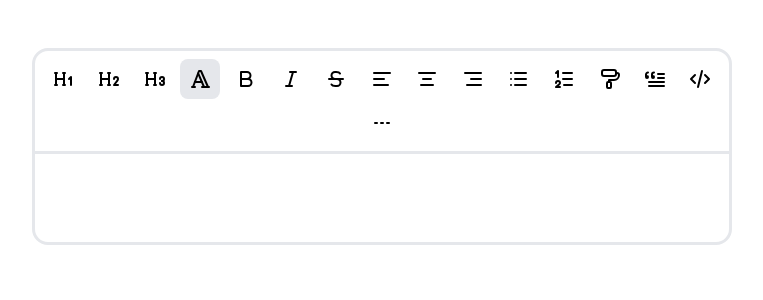
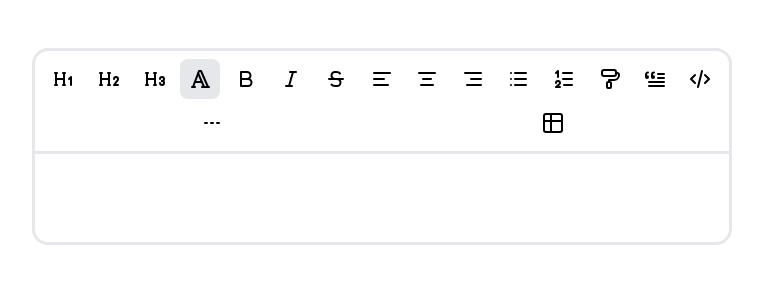
Before and after one commit to codinngar/rich-text-editor, a React (Vite) app: page / in a window 1280 px wide. Shown: the top 300 px of the page, without its empty margins (258-1021 px from the left). Built offline with nearby package versions, Linux system fonts and the light colour scheme.

Commit message:
add table

```diff
--- a/package.json
+++ b/package.json
@@ -13,6 +13,10 @@
     "@tailwindcss/vite": "^4.1.8",
     "@tiptap/extension-code-block-lowlight": "^2.12.0",
     "@tiptap/extension-highlight": "^2.12.0",
+    "@tiptap/extension-table": "^2.12.0",
+    "@tiptap/extension-table-cell": "^2.12.0",
+    "@tiptap/extension-table-header": "^2.12.0",
+    "@tiptap/extension-table-row": "^2.12.0",
     "@tiptap/extension-text-align": "^2.12.0",
     "@tiptap/pm": "^2.12.0",
     "@tiptap/react": "^2.12.0",
--- a/src/components/Icons.tsx
+++ b/src/components/Icons.tsx
@@ -373,3 +373,25 @@ export const HorizontalLineIcon = () => {
     </svg>
   );
 };
+
+export const TableIcon = () => {
+  return (
+    <svg
+      xmlns="http://www.w3.org/2000/svg"
+      width="24"
+      height="24"
+      viewBox="0 0 24 24"
+      fill="none"
+      stroke="currentColor"
+      strokeWidth="2"
+      strokeLinecap="round"
+      strokeLinejoin="round"
+      className="icon icon-tabler icons-tabler-outline icon-tabler-table"
+    >
+      <path stroke="none" d="M0 0h24v24H0z" fill="none" />
+      <path d="M3 5a2 2 0 0 1 2 -2h14a2 2 0 0 1 2 2v14a2 2 0 0 1 -2 2h-14a2 2 0 0 1 -2 -2v-14z" />
+      <path d="M3 10h18" />
+      <path d="M10 3v18" />
+    </svg>
+  );
+};
--- /dev/null
+++ b/src/components/MenuBar.tsx
@@ -0,0 +1,143 @@
+import { Editor } from "@tiptap/react";
+import {
+  AlignCenterIcon,
+  AlignLeftIcon,
+  AlignRightIcon,
+  BlockQuoteIcon,
+  BoldIcon,
+  CodeBlockIcon,
+  Heading1Icon,
+  Heading2Icon,
+  Heading3Icon,
+  HighlighterIcon,
+  HorizontalLineIcon,
+  ItalicIcon,
+  OrderedListIcon,
+  ParagraphIcon,
+  StrikeThroughIcon,
+  UnOrderedListIcon,
+  TableIcon,
+} from "./Icons";
+
+type MenuBarProps = {
+  editor: Editor | null;
+};
+
+const MenuBar = ({ editor }: MenuBarProps) => {
+  if (!editor) {
+    return null;
+  }
+
+  const options = [
+    {
+      icon: <Heading1Icon />,
+      onClick: () => editor.chain().focus().toggleHeading({ level: 1 }).run(),
+      isActive: editor.isActive("heading", { level: 1 }),
+    },
+    {
+      icon: <Heading2Icon />,
+      onClick: () => editor.chain().focus().toggleHeading({ level: 2 }).run(),
+      isActive: editor.isActive("heading", { level: 2 }),
+    },
+    {
+      icon: <Heading3Icon />,
+      onClick: () => editor.chain().focus().toggleHeading({ level: 3 }).run(),
+      isActive: editor.isActive("heading", { level: 3 }),
+    },
+    {
+      icon: <ParagraphIcon />,
+      onClick: () => editor.chain().focus().setParagraph().run(),
+      isActive: editor.isActive("paragraph"),
+    },
+    {
+      icon: <BoldIcon />,
+      onClick: () => editor.chain().focus().toggleBold().run(),
+      isActive: editor.isActive("bold"),
+    },
+    {
+      icon: <ItalicIcon />,
+      onClick: () => editor.chain().focus().toggleItalic().run(),
+      isActive: editor.isActive("italic"),
+    },
+    {
+      icon: <StrikeThroughIcon />,
+      onClick: () => editor.chain().focus().toggleStrike().run(),
+      isActive: editor.isActive("strike"),
+    },
+    {
+      icon: <AlignLeftIcon />,
+      onClick: () => editor.chain().focus().setTextAlign("left").run(),
+      isActive: editor.isActive({ textAlign: "left" }),
+    },
+    {
+      icon: <AlignCenterIcon />,
+      onClick: () => editor.chain().focus().setTextAlign("center").run(),
+      isActive: editor.isActive({ textAlign: "center" }),
+    },
+    {
+      icon: <AlignRightIcon />,
+      onClick: () => editor.chain().focus().setTextAlign("right").run(),
+      isActive: editor.isActive({ textAlign: "right" }),
+    },
+    {
+      icon: <UnOrderedListIcon />,
+      onClick: () => editor.chain().focus().toggleBulletList().run(),
+      isActive: editor.isActive("bulletList"),
+    },
+    {
+      icon: <OrderedListIcon />,
+      onClick: () => editor.chain().focus().toggleOrderedList().run(),
+      isActive: editor.isActive("orderedList"),
+    },
+    {
+      icon: <HighlighterIcon />,
+      onClick: () => editor.chain().focus().toggleHighlight().run(),
+      isActive: editor.isActive("highlight"),
+    },
+    {
+      icon: <BlockQuoteIcon />,
+      onClick: () => editor.chain().focus().toggleBlockquote().run(),
+      isActive: editor.isActive("blockquote"),
+    },
+    {
+      icon: <CodeBlockIcon />,
+      onClick: () => editor.chain().focus().toggleCodeBlock().run(),
+      isActive: editor.isActive("codeBlock"),
+    },
+    {
+      icon: <HorizontalLineIcon />,
+      onClick: () => editor.chain().focus().setHorizontalRule().run(),
+      isActive: editor.isActive("horizontal"),
+    },
+    {
+      icon: <TableIcon />,
+      onClick: () =>
+        editor
+          .chain()
+          .focus()
+          .insertTable({ rows: 3, cols: 3, withHeaderRow: true })
+          .run(),
+      isActive: editor.isActive("horizontal"),
+    },
+  ];
+
+  return (
+    <div className="p-2 border-b-3 border-b-gray-200 flex flex-wrap justify-around items-center gap-1">
+      {options.map((option, index) => (
+        <button
+          key={index}
+          onClick={option.onClick}
+          className={
+            option.isActive
+              ? "p-2 rounded-lg bg-gray-200 cursor-pointer"
+              : "p-2 rounded-lg bg-transparent hover:bg-gray-100 cursor-pointer"
+          }
+        >
+          {option.icon}
+        </button>
+      ))}
+    </div>
+  );
+};
+
+export default MenuBar;
--- a/src/components/RichTextEditor.tsx
+++ b/src/components/RichTextEditor.tsx
@@ -1,147 +1,22 @@
+import { EditorContent, useEditor } from "@tiptap/react";
+import StarterKit from "@tiptap/starter-kit";
 import Highlight from "@tiptap/extension-highlight";
 import TextAlign from "@tiptap/extension-text-align";
+import Table from "@tiptap/extension-table";
+import TableCell from "@tiptap/extension-table-cell";
+import TableHeader from "@tiptap/extension-table-header";
+import TableRow from "@tiptap/extension-table-row";
 import CodeBlockLowlight from "@tiptap/extension-code-block-lowlight";
-import { Editor, EditorContent, useEditor } from "@tiptap/react";
 import { all, createLowlight } from "lowlight";
-import StarterKit from "@tiptap/starter-kit";
-import {
-  AlignCenterIcon,
-  AlignLeftIcon,
-  AlignRightIcon,
-  BlockQuoteIcon,
-  BoldIcon,
-  CodeBlockIcon,
-  Heading1Icon,
-  Heading2Icon,
-  Heading3Icon,
-  HighlighterIcon,
-  HorizontalLineIcon,
-  ItalicIcon,
-  OrderedListIcon,
-  ParagraphIcon,
-  StrikeThroughIcon,
-  UnOrderedListIcon,
-} from "./Icons";
+import MenuBar from "./MenuBar";
 
 const lowlight = createLowlight(all);
-
-type MenuBarProps = {
-  editor: Editor | null;
-};
-
-
-const MenuBar = ({ editor }: MenuBarProps) => {
-  if (!editor) {
-    return null;
-  }
-
-  const options = [
-    {
-      icon: <Heading1Icon />,
-      onClick: () => editor.chain().focus().toggleHeading({ level: 1 }).run(),
-      isActive: editor.isActive("heading", { level: 1 }),
-    },
-    {
-      icon: <Heading2Icon />,
-      onClick: () => editor.chain().focus().toggleHeading({ level: 2 }).run(),
-      isActive: editor.isActive("heading", { level: 2 }),
-    },
-    {
-      icon: <Heading3Icon />,
-      onClick: () => editor.chain().focus().toggleHeading({ level: 3 }).run(),
-      isActive: editor.isActive("heading", { level: 3 }),
-    },
-    {
-      icon: <ParagraphIcon />,
-      onClick: () => editor.chain().focus().setParagraph().run(),
-      isActive: editor.isActive("paragraph"),
-    },
-    {
-      icon: <BoldIcon />,
-      onClick: () => editor.chain().focus().toggleBold().run(),
-      isActive: editor.isActive("bold"),
-    },
-    {
-      icon: <ItalicIcon />,
-      onClick: () => editor.chain().focus().toggleItalic().run(),
-      isActive: editor.isActive("italic"),
-    },
-    {
-      icon: <StrikeThroughIcon />,
-      onClick: () => editor.chain().focus().toggleStrike().run(),
-      isActive: editor.isActive("strike"),
-    },
-    {
-      icon: <AlignLeftIcon />,
-      onClick: () => editor.chain().focus().setTextAlign("left").run(),
-      isActive: editor.isActive({ textAlign: "left" }),
-    },
-    {
-      icon: <AlignCenterIcon />,
-      onClick: () => editor.chain().focus().setTextAlign("center").run(),
-      isActive: editor.isActive({ textAlign: "center" }),
-    },
-    {
-      icon: <AlignRightIcon />,
-      onClick: () => editor.chain().focus().setTextAlign("right").run(),
-      isActive: editor.isActive({ textAlign: "right" }),
-    },
-    {
-      icon: <UnOrderedListIcon />,
-      onClick: () => editor.chain().focus().toggleBulletList().run(),
-      isActive: editor.isActive("bulletList"),
-    },
-    {
-      icon: <OrderedListIcon />,
-      onClick: () => editor.chain().focus().toggleOrderedList().run(),
-      isActive: editor.isActive("orderedList"),
-    },
-    {
-      icon: <HighlighterIcon />,
-      onClick: () => editor.chain().focus().toggleHighlight().run(),
-      isActive: editor.isActive("highlight"),
-    },
-    {
-      icon: <BlockQuoteIcon />,
-      onClick: () => editor.chain().focus().toggleBlockquote().run(),
-      isActive: editor.isActive("blockquote"),
-    },
-    {
-      icon: <CodeBlockIcon />,
-      onClick: () => editor.chain().focus().toggleCodeBlock().run(),
-      isActive: editor.isActive("codeBlock"),
-    },
-    {
-      icon: <HorizontalLineIcon />,
-      onClick: () => editor.chain().focus().setHorizontalRule().run(),
-      isActive: editor.isActive("horizontal"),
-    },
-  ];
-
-  return (
-    <div className="p-2 border-b-3 border-b-gray-200 flex flex-wrap justify-around items-center gap-1">
-      {options.map((option, index) => (
-        <button
-          key={index}
-          onClick={option.onClick}
-          className={
-            option.isActive
-              ? "p-2 rounded-lg bg-gray-200 cursor-pointer"
-              : "p-2 rounded-lg bg-transparent hover:bg-gray-100 cursor-pointer"
-          }
-        >
-          {option.icon}
-        </button>
-      ))}
-    </div>
-  );
-};
 
 const RichTextEditor = () => {
   const editor = useEditor({
     editorProps: {
       attributes: {
-        class: "p-8 outline-none font-inter",
+        class: "p-8 outline-none font-inter overflow-hidden",
       },
     },
     extensions: [
@@ -153,6 +28,12 @@ const RichTextEditor = () => {
       CodeBlockLowlight.configure({
         lowlight,
       }),
+      Table.configure({
+        resizable: true,
+      }),
+      TableRow,
+      TableHeader,
+      TableCell,
     ],
   });
 
--- a/src/index.css
+++ b/src/index.css
@@ -1,16 +1,14 @@
+@import url("https://fonts.googleapis.com/css2?family=Inter:ital,opsz,wght@0,14..32,100..900;1,14..32,100..900&display=swap");
 @import "tailwindcss";
 
-@import url("https://fonts.googleapis.com/css2?family=Inter:ital,opsz,wght@0,14..32,100..900;1,14..32,100..900&display=swap");
+:root {
+  --gray: #e5e7eb;
+  --dark-gray: #d1d5dc;
+}
 
 .font-inter {
   font-family: "Inter", sans-serif;
 }
-/*
-h1:not(:first-child),
-h2:not(:first-child),
-h3:not(:first-child) {
-  margin-top: 1rem;
-} */
 
 h1,
 h2,
@@ -158,3 +156,39 @@ hr:last-child {
 .hljs-strong {
   font-weight: 700;
 }
+
+.tableWrapper {
+  margin: 1.5rem 0;
+}
+
+table {
+  width: 100%;
+  border-collapse: collapse;
+  border-radius: 0.5rem;
+  border-style: hidden;
+  overflow: hidden;
+  box-shadow: 0 0 0 3px var(--dark-gray);
+}
+
+table:first-child {
+  margin-top: 0;
+}
+
+table:last-child {
+  margin-bottom: 0;
+}
+
+th,
+td {
+  padding: 10px;
+  border: 3px solid var(--dark-gray);
+}
+
+th {
+  background-color: var(--gray);
+}
+
+.resize-cursor {
+  cursor: ew-resize;
+  cursor: col-resize;
+}
```
Also changed, not shown: 1 other file (tests, documents, lock files or other folders).
